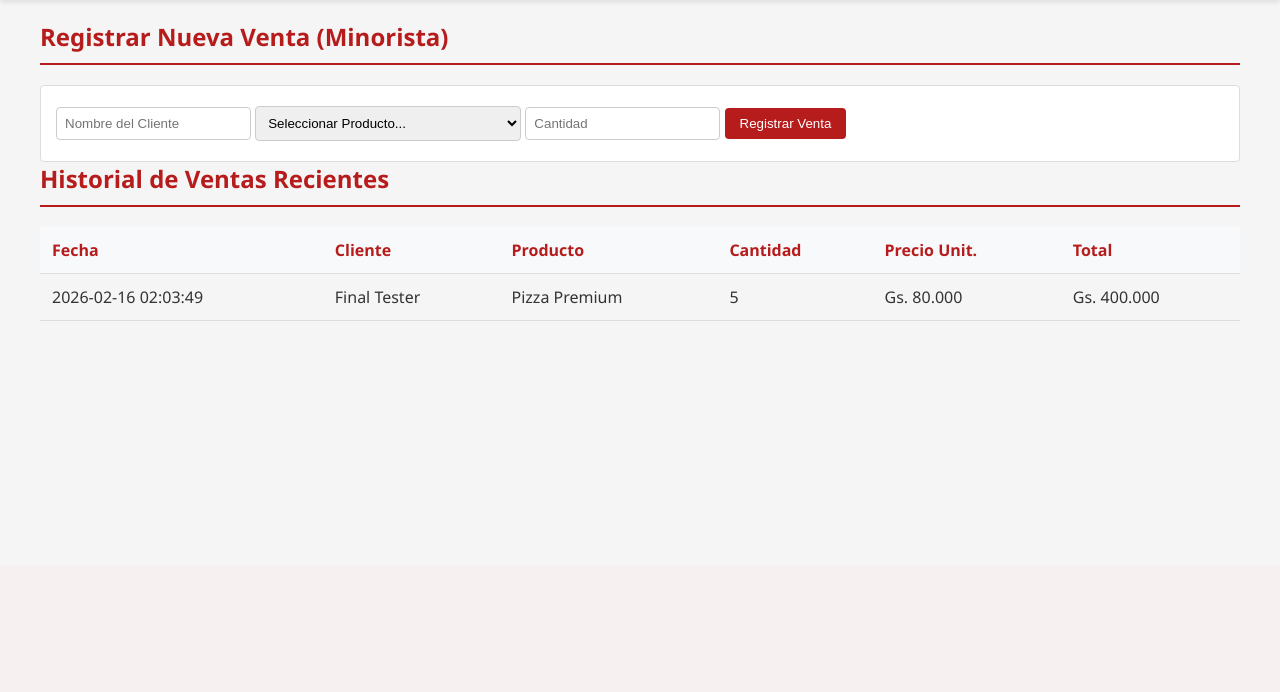
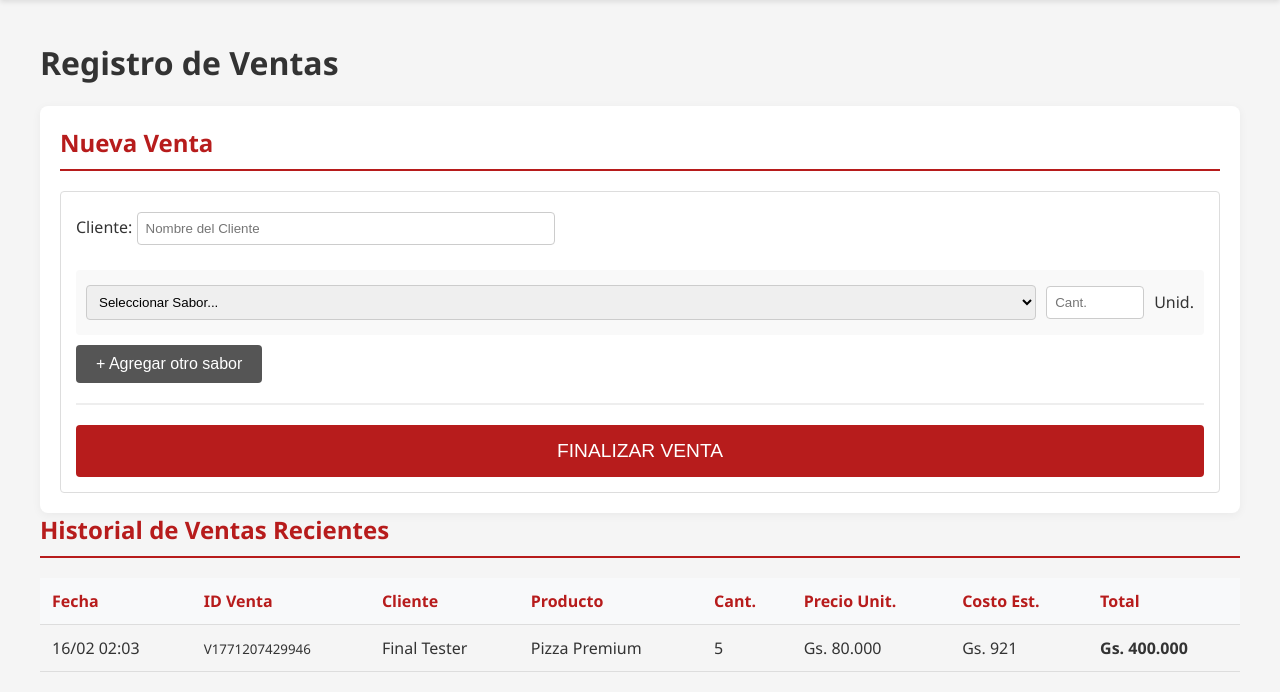
Before and after one commit to Js11081995/jacop, a PHP site: page /ventas.php in a window 1280 px wide. Shown: the part 235-927 px from the top of the page. Before the commit the page ends 556 px from the top, so only its background shows below. Run offline with PHP 8.4, Linux system fonts and the light colour scheme; data comes from the database, SQL or seed files in the repository; both versions use the stored data as it was after the commit.

Commit message:
Implement multi-item sales and real profit tracking for El Horno Rojo
- Redesigned 'ventas.php' to support multiple products per transaction with a dynamic JS UI.
- Updated database to capture production cost at the moment of sale.
- Added unique 'venta_id' for grouping items in a single sale.
- Enhanced Dashboard (index.php) with 'Ganancia Real' analysis, showing Income, Costs, and Net Profit.
- Improved error handling for database integrity constraints.
- Fully localized for Guaraníes (Gs.).

Co-authored-by: Js11081995 <216749511+Js11081995@users.noreply.github.com>

```diff
--- a/php_app/schema.sql
+++ b/php_app/schema.sql
@@ -36,10 +36,12 @@ CREATE TABLE IF NOT EXISTS produccion (
 
 CREATE TABLE IF NOT EXISTS ventas (
     id INTEGER PRIMARY KEY AUTOINCREMENT,
+    venta_id TEXT, -- Identificador único para ventas con múltiples items
     cliente TEXT,
     producto_id INTEGER,
     cantidad INTEGER,
     precio_unitario REAL,
+    costo_unitario REAL DEFAULT 0, -- Costo de producción en el momento de la venta
     total REAL,
     fecha DATETIME DEFAULT CURRENT_TIMESTAMP,
     FOREIGN KEY (producto_id) REFERENCES productos(id)
--- a/php_app/ventas.php
+++ b/php_app/ventas.php
@@ -4,46 +4,85 @@ require_once 'db.php';
 $mensaje = '';
 $error = '';
 
+/**
+ * Calcula el costo de producción actual de un producto
+ */
+function calcularCostoProduccion($pdo, $producto_id) {
+    $stmt = $pdo->prepare("SELECT r.cantidad_requerida, i.unidad, i.precio_unitario
+                            FROM recetas r
+                            JOIN insumos i ON r.insumo_id = i.id
+                            WHERE r.producto_id = ?");
+    $stmt->execute([$producto_id]);
+    $items = $stmt->fetchAll();
+
+    $costo_total = 0;
+    foreach ($items as $item) {
+        $divisor = ($item['unidad'] === 'g' || $item['unidad'] === 'ml') ? 1000 : 1;
+        $costo_total += ($item['cantidad_requerida'] / $divisor) * $item['precio_unitario'];
+    }
+    return $costo_total;
+}
+
 if ($_SERVER['REQUEST_METHOD'] === 'POST') {
     if (isset($_POST['accion']) && $_POST['accion'] === 'registrar_venta') {
-        $producto_id = $_POST['producto_id'];
-        $cantidad_vendida = $_POST['cantidad'];
         $cliente = $_POST['cliente'];
+        $productos_ids = $_POST['producto_id']; // Array
+        $cantidades = $_POST['cantidad']; // Array
+        $venta_id = 'V' . time() . rand(100, 999);
 
         try {
             $pdo->beginTransaction();
+            $total_venta = 0;
+            $items_procesados = 0;
+
+            for ($i = 0; $i < count($productos_ids); $i++) {
+                $p_id = $productos_ids[$i];
+                $cant = intval($cantidades[$i]);
+
+                if (empty($p_id) || $cant <= 0) continue;
 
                 $stmt = $pdo->prepare("SELECT nombre, stock_actual, precio_venta FROM productos WHERE id = ?");
-            $stmt->execute([$producto_id]);
+                $stmt->execute([$p_id]);
                 $producto = $stmt->fetch();
 
                 if (!$producto) {
-                throw new Exception("Producto no encontrado.");
+                    throw new Exception("Producto ID $p_id no encontrado.");
                 }
 
-            if ($producto['stock_actual'] < $cantidad_vendida) {
+                if ($producto['stock_actual'] < $cant) {
                     throw new Exception("Stock insuficiente de " . $producto['nombre'] . ". Disponible: " . $producto['stock_actual']);
                 }
 
-            $total = $cantidad_vendida * $producto['precio_venta'];
+                $costo_unitario = calcularCostoProduccion($pdo, $p_id);
+                $subtotal = $cant * $producto['precio_venta'];
+                $total_venta += $subtotal;
 
+                // Descontar stock
                 $stmt_update = $pdo->prepare("UPDATE productos SET stock_actual = stock_actual - ? WHERE id = ?");
-            $stmt_update->execute([$cantidad_vendida, $producto_id]);
+                $stmt_update->execute([$cant, $p_id]);
 
-            $stmt_log = $pdo->prepare("INSERT INTO ventas (cliente, producto_id, cantidad, precio_unitario, total) VALUES (?, ?, ?, ?, ?)");
-            $stmt_log->execute([$cliente, $producto_id, $cantidad_vendida, $producto['precio_venta'], $total]);
+                // Registrar item de venta
+                $stmt_log = $pdo->prepare("INSERT INTO ventas (venta_id, cliente, producto_id, cantidad, precio_unitario, costo_unitario, total) VALUES (?, ?, ?, ?, ?, ?, ?)");
+                $stmt_log->execute([$venta_id, $cliente, $p_id, $cant, $producto['precio_venta'], $costo_unitario, $subtotal]);
+
+                $items_procesados++;
+            }
+
+            if ($items_procesados === 0) {
+                throw new Exception("Debe seleccionar al menos un producto con cantidad válida.");
+            }
 
             $pdo->commit();
-            $mensaje = "Venta registrada exitosamente por un total de Gs. " . number_format($total, 0, ',', '.');
+            $mensaje = "Venta $venta_id registrada exitosamente por un total de Gs. " . number_format($total_venta, 0, ',', '.');
         } catch (Exception $e) {
             $pdo->rollBack();
-            $error = "Error: " . $e->getMessage();
+            $error = $e->getMessage();
         }
     }
 }
 
-$productos = $pdo->query("SELECT id, nombre, stock_actual, precio_venta FROM productos ORDER BY nombre ASC")->fetchAll();
-$historial = $pdo->query("SELECT v.*, pr.nombre as producto_nombre FROM ventas v JOIN productos pr ON v.producto_id = pr.id ORDER BY v.fecha DESC LIMIT 10")->fetchAll();
+$productos_lista = $pdo->query("SELECT id, nombre, stock_actual, precio_venta FROM productos ORDER BY nombre ASC")->fetchAll();
+$historial = $pdo->query("SELECT v.*, pr.nombre as producto_nombre FROM ventas v JOIN productos pr ON v.producto_id = pr.id ORDER BY v.fecha DESC LIMIT 20")->fetchAll();
 ?>
 <!DOCTYPE html>
 <html lang="es">
@@ -51,31 +90,57 @@ $historial = $pdo->query("SELECT v.*, pr.nombre as producto_nombre FROM ventas v
     <meta charset="UTF-8">
     <title>Ventas - El Horno Rojo</title>
     <link rel="stylesheet" href="style.css">
+    <style>
+        .venta-item { display: flex; gap: 10px; margin-bottom: 10px; align-items: center; background: #f9f9f9; padding: 10px; border-radius: 4px; }
+        .btn-remove { background: #c62828; color: white; border: none; padding: 5px 10px; cursor: pointer; border-radius: 4px; }
+    </style>
 </head>
 <body>
     <?php include 'header.php'; ?>
 
     <main>
+        <h1>Registro de Ventas</h1>
+
         <?php if ($mensaje): ?>
-            <p class="mensaje"><?php echo $mensaje; ?></p>
+            <div style="background: #e8f5e9; color: #2e7d32; padding: 15px; border-radius: 4px; margin-bottom: 20px; border-left: 5px solid #2e7d32;">
+                <?php echo $mensaje; ?>
+            </div>
         <?php endif; ?>
         <?php if ($error): ?>
-            <p class="mensaje" style="background-color: #ffebee; color: #c62828; border-color: #ef9a9a;"><?php echo $error; ?></p>
+            <div style="background: #ffebee; color: #c62828; padding: 15px; border-radius: 4px; margin-bottom: 20px; border-left: 5px solid #c62828;">
+                Error: <?php echo $error; ?>
+            </div>
         <?php endif; ?>
 
-        <section>
-            <h2>Registrar Nueva Venta (Minorista)</h2>
-            <form method="POST">
+        <section class="card">
+            <h2>Nueva Venta</h2>
+            <form method="POST" id="venta-form">
                 <input type="hidden" name="accion" value="registrar_venta">
-                <input type="text" name="cliente" placeholder="Nombre del Cliente" required>
-                <select name="producto_id" required>
-                    <option value="">Seleccionar Producto...</option>
-                    <?php foreach ($productos as $p): ?>
-                        <option value="<?php echo $p['id']; ?>"><?php echo htmlspecialchars($p['nombre']); ?> (Gs. <?php echo number_format($p['precio_venta'], 0, ',', '.'); ?>) - Stock: <?php echo $p['stock_actual']; ?></option>
+                <div style="margin-bottom: 20px;">
+                    <label>Cliente:</label>
+                    <input type="text" name="cliente" placeholder="Nombre del Cliente" required style="width: 100%; max-width: 400px;">
+                </div>
+
+                <div id="productos-contenedor">
+                    <div class="venta-item">
+                        <select name="producto_id[]" required style="flex: 2;">
+                            <option value="">Seleccionar Sabor...</option>
+                            <?php foreach ($productos_lista as $p): ?>
+                                <option value="<?php echo $p['id']; ?>">
+                                    <?php echo htmlspecialchars($p['nombre']); ?> (Gs. <?php echo number_format($p['precio_venta'], 0, ',', '.'); ?>) - Stock: <?php echo $p['stock_actual']; ?>
+                                </option>
                             <?php endforeach; ?>
                         </select>
-                <input type="number" name="cantidad" placeholder="Cantidad" min="1" required>
-                <button type="submit">Registrar Venta</button>
+                        <input type="number" name="cantidad[]" placeholder="Cant." min="1" required style="width: 80px;">
+                        <span>Unid.</span>
+                    </div>
+                </div>
+
+                <button type="button" onclick="agregarFila()" class="btn" style="background: #555; margin-bottom: 20px;">+ Agregar otro sabor</button>
+
+                <div style="border-top: 2px solid #eee; padding-top: 20px;">
+                    <button type="submit" class="btn" style="width: 100%; font-size: 1.2em; padding: 15px;">FINALIZAR VENTA</button>
+                </div>
             </form>
         </section>
 
@@ -85,27 +150,53 @@ $historial = $pdo->query("SELECT v.*, pr.nombre as producto_nombre FROM ventas v
                 <thead>
                     <tr>
                         <th>Fecha</th>
+                        <th>ID Venta</th>
                         <th>Cliente</th>
                         <th>Producto</th>
-                        <th>Cantidad</th>
+                        <th>Cant.</th>
                         <th>Precio Unit.</th>
+                        <th>Costo Est.</th>
                         <th>Total</th>
                     </tr>
                 </thead>
                 <tbody>
                     <?php foreach ($historial as $v): ?>
                         <tr>
-                            <td><?php echo $v['fecha']; ?></td>
+                            <td><?php echo date('d/m H:i', strtotime($v['fecha'])); ?></td>
+                            <td><small><?php echo $v['venta_id']; ?></small></td>
                             <td><?php echo htmlspecialchars($v['cliente']); ?></td>
                             <td><?php echo htmlspecialchars($v['producto_nombre']); ?></td>
                             <td><?php echo $v['cantidad']; ?></td>
                             <td>Gs. <?php echo number_format($v['precio_unitario'], 0, ',', '.'); ?></td>
-                            <td>Gs. <?php echo number_format($v['total'], 0, ',', '.'); ?></td>
+                            <td>Gs. <?php echo number_format($v['costo_unitario'], 0, ',', '.'); ?></td>
+                            <td><strong>Gs. <?php echo number_format($v['total'], 0, ',', '.'); ?></strong></td>
                         </tr>
                     <?php endforeach; ?>
                 </tbody>
             </table>
         </section>
     </main>
+
+    <script>
+    function agregarFila() {
+        const contenedor = document.getElementById('productos-contenedor');
+        const nuevaFila = document.createElement('div');
+        nuevaFila.className = 'venta-item';
+        nuevaFila.innerHTML = `
+            <select name="producto_id[]" required style="flex: 2;">
+                <option value="">Seleccionar Sabor...</option>
+                <?php foreach ($productos_lista as $p): ?>
+                    <option value="<?php echo $p['id']; ?>">
+                        <?php echo htmlspecialchars($p['nombre']); ?> (Gs. <?php echo number_format($p['precio_venta'], 0, ',', '.'); ?>) - Stock: <?php echo $p['stock_actual']; ?>
+                    </option>
+                <?php endforeach; ?>
+            </select>
+            <input type="number" name="cantidad[]" placeholder="Cant." min="1" required style="width: 80px;">
+            <span>Unid.</span>
+            <button type="button" class="btn-remove" onclick="this.parentElement.remove()">X</button>
+        `;
+        contenedor.appendChild(nuevaFila);
+    }
+    </script>
 </body>
 </html>
```
Also changed, not shown: php_app/index.php (+54 -34 lines), php_app/database.sqlite. Lines whose indentation alone changed are shown as unchanged.
